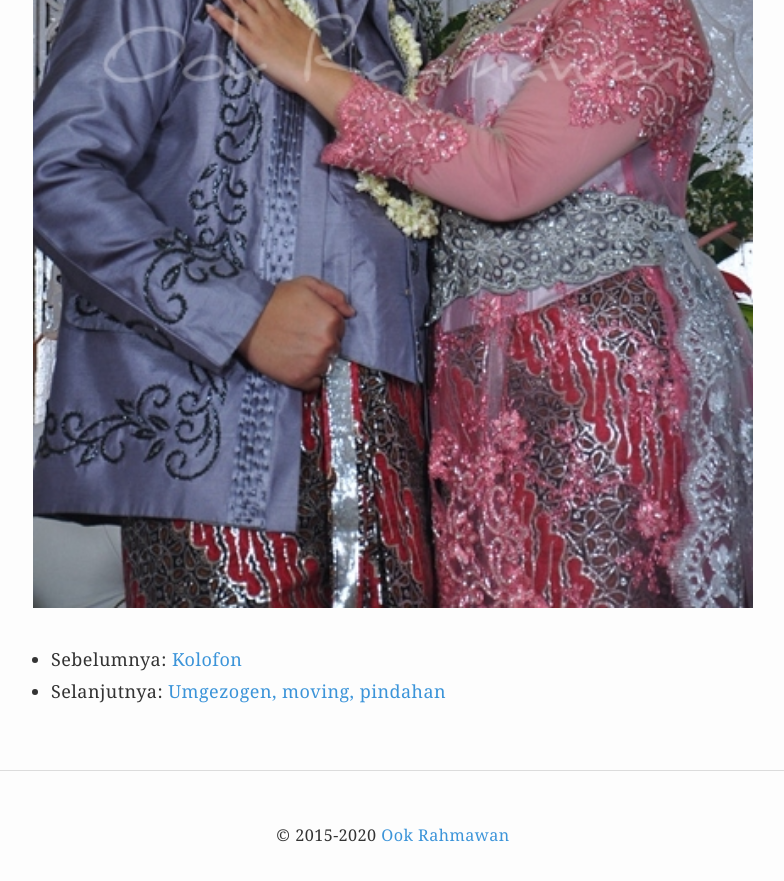
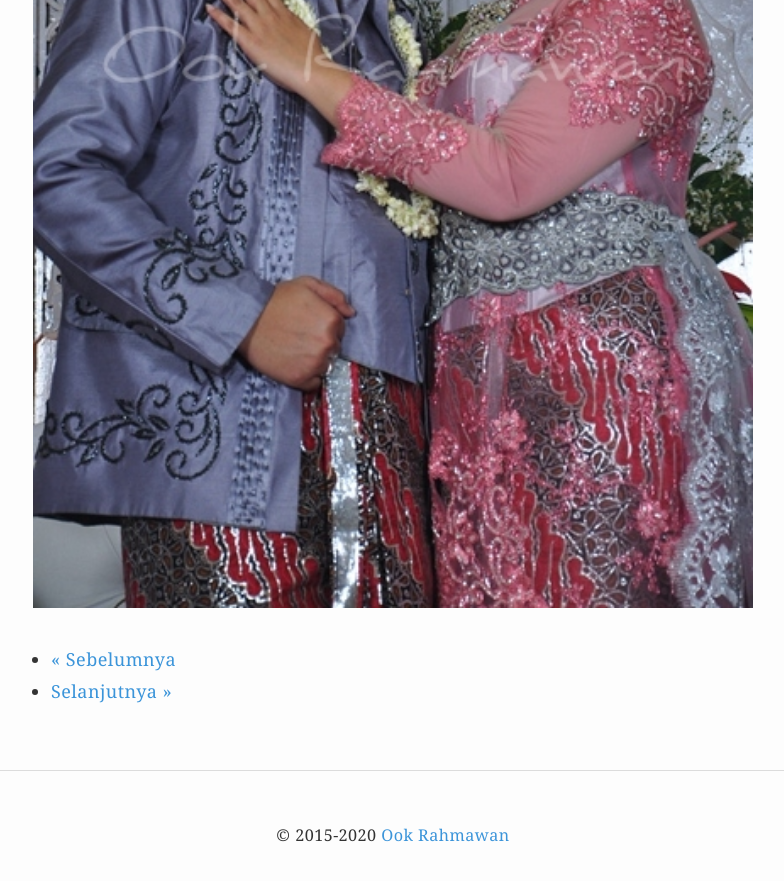
Before and after one commit to krhmwn/krhmwn.github.io, a Jekyll site: the page built from _posts/2016-01-10-menikah-alhamdulillah.markdown, in a window 1280 px wide and 900 px high, scrolled down 1079 px. Shown: the top 881 px of the window, without its empty margins (247-1031 px from the left). Built offline with Jekyll 4.4.1, drawn with Linux system fonts in a browser that asks for light colours.

Commit message:
Update v.6.4

```diff
--- a/_layouts/post.html
+++ b/_layouts/post.html
@@ -7,5 +7,5 @@
 <article class="post">
 <time datetime="{{ page.date | date: '%Y-%m-%d' }}">{{ page.date | date: "%d-%m-%Y"}}</time>
 {{content}}
-<ul><li>{% if page.previous.url %}Sebelumnya: <a href="{{ page.previous.url }}">{{page.previous.title}}</a>{% else %}<s>Sebelumnya</s>{% endif %}</li><li>{% if page.next.url %}Selanjutnya: <a href="{{ page.next.url }}">{{page.next.title}}</a>{% else %}<s>Selanjutnya</s>{% endif %}</li></ul></article>
+<ul><li>{% if page.previous.url %}<a href="{{ page.previous.url }}" alt="{{page.previous.title}}">&laquo; Sebelumnya</a>{% else %}<s>&laquo; Sebelumnya</s>{% endif %}</li><li>{% if page.next.url %}<a href="{{ page.next.url }}" alt="{{page.next.title}}">Selanjutnya &raquo;</a>{% else %}<s>Selanjutnya &raquo;</s>{% endif %}</li></ul></article>
 <footer>&copy; 2015-{{ site.time | date: "%Y" }} <a href="/">{{ site.title }}</a></footer>
```
